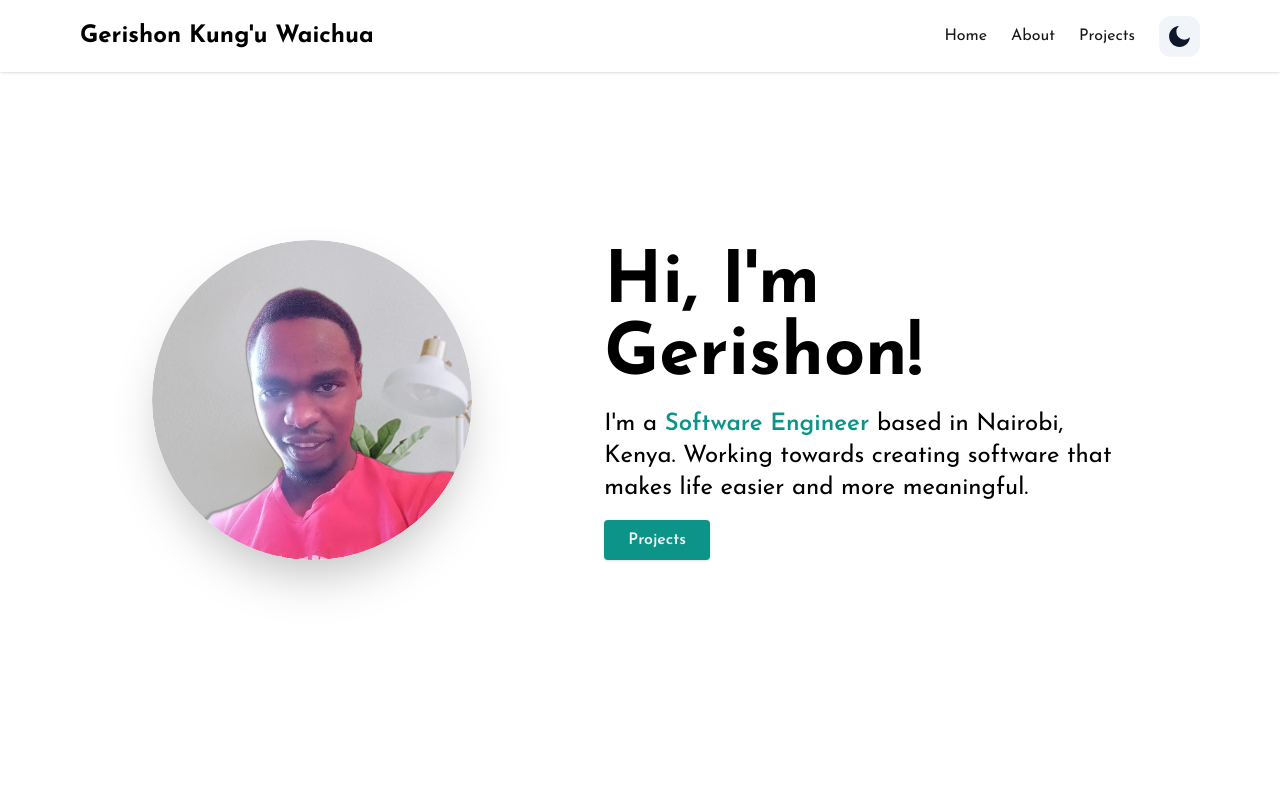
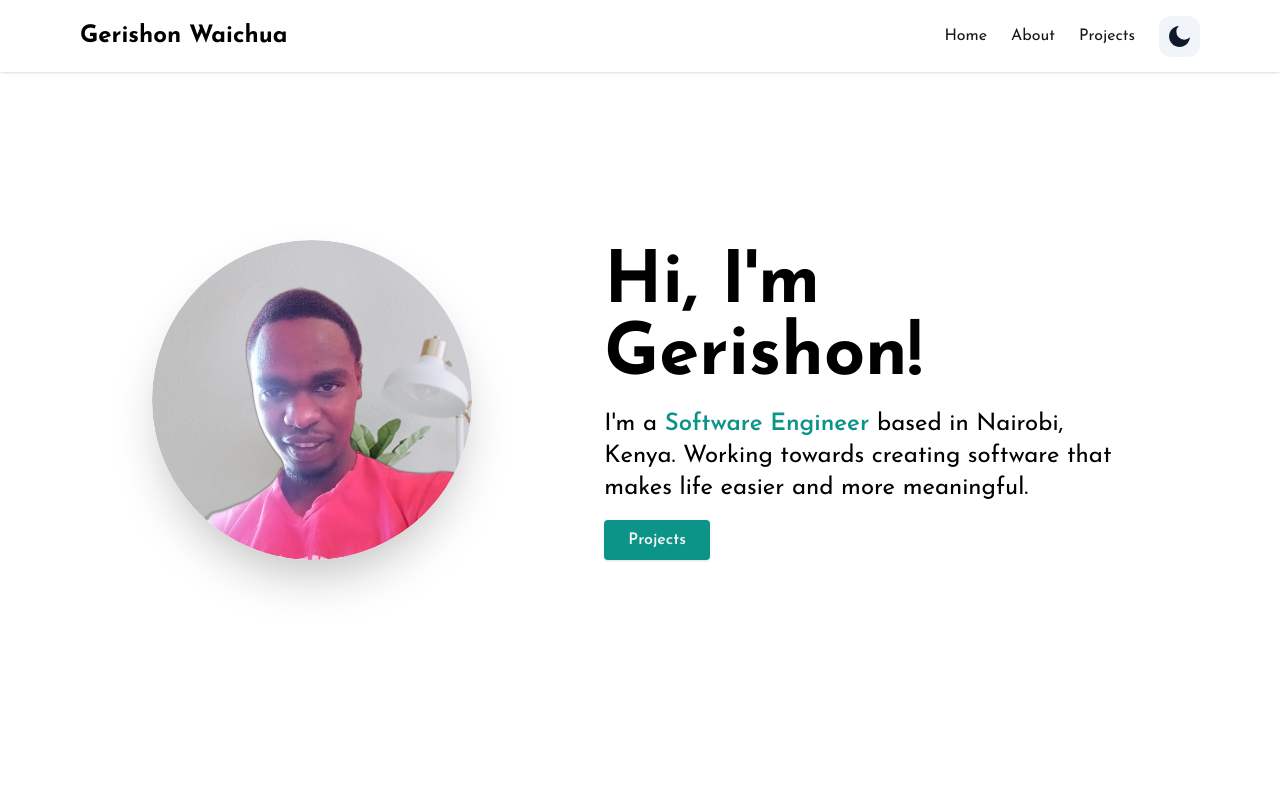
Before and after one commit to drgerishon/portfolio-current, a Next.js app: page / in a window 1280 px wide. Shown: the top 790 px of the page. Built offline with nearby package versions, Linux system fonts and the light colour scheme.

Commit message:
update more latest project

```diff
--- a/components/Navbar.jsx
+++ b/components/Navbar.jsx
@@ -35,9 +35,7 @@ const Navbar = () => {
           <div className="flex items-center justify-between py-3 md:py-5 md:block">
             <ScrollLink to="home">
               <div className="container cursor-pointer flex items-center space-x-2">
-                <h2 className="text-2xl font-bold">
-                  Gerishon Kung&apos;u Waichua
-                </h2>
+                <h2 className="text-2xl font-bold">Gerishon Waichua</h2>
               </div>
             </ScrollLink>
             <div className="md:hidden">
```
